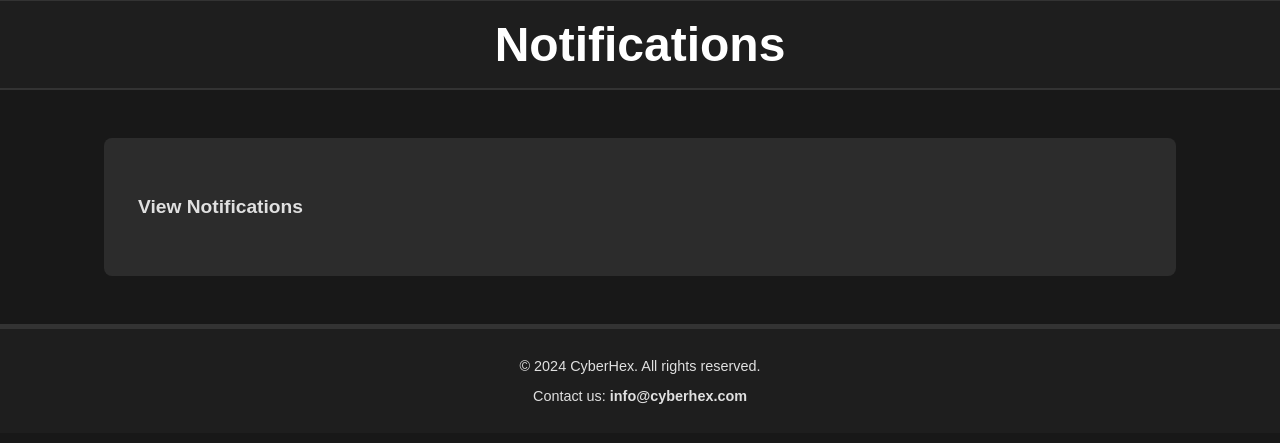
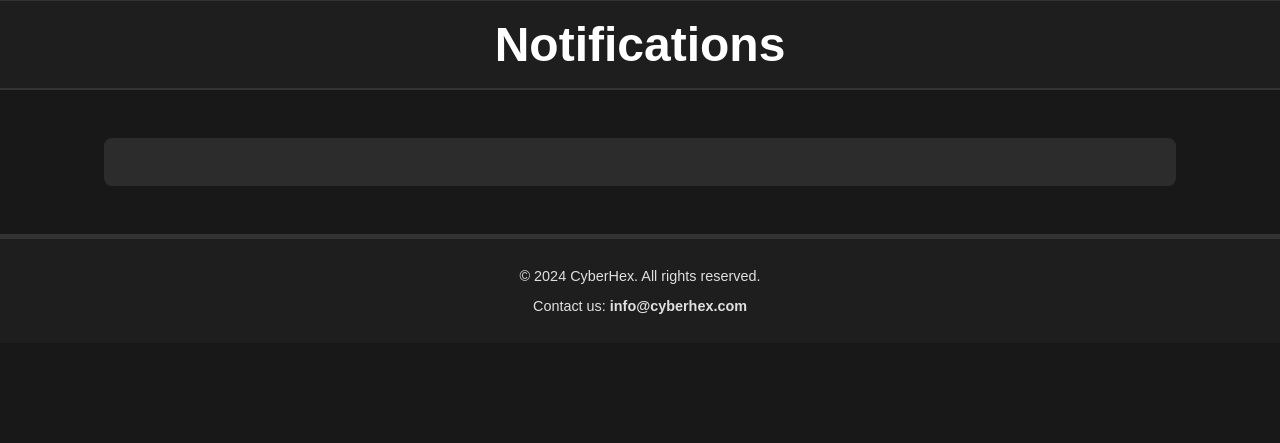
Before and after one commit to EmrullahAlku/CyberHex, a Django app: page /notifications/ in a window 1280 px wide. Shown: the part 153-596 px from the top of the page. Run offline with Django 5.2, Linux system fonts and the light colour scheme; a user stored in the database is signed in; data that the repository does not hold is empty.

Commit message:
minor notifications changes

```diff
--- a/notifications/templates/notifications/notifications_index.html
+++ /dev/null
@@ -1,14 +0,0 @@
-{% extends 'layout.html' %}
-{% load static %}
-
-{% block content %}
-<header>
-    <h1>Notifications</h1>
-</header>
-
-<nav>
-    <ul>
-        <li><a href="{% url 'notifications:notification_list' %}">View Notifications</a></li>
-    </ul>
-</nav>
-{% endblock %}
--- a/notifications/urls.py
+++ b/notifications/urls.py
@@ -4,6 +4,5 @@ from . import views
 app_name = 'notifications'
 
 urlpatterns = [
-    path('', views.notifications_index, name='notifications_index'),
-    path('notifications/', views.notification_list, name='notification_list'),
+    path('', views.notification_list, name='notification_list'),
 ]
--- a/notifications/views.py
+++ b/notifications/views.py
@@ -1,9 +1,36 @@
 from django.shortcuts import render
+from django.http import JsonResponse
 from .models import Notification
+from discussion_forum.models import Post
+from user_accounts.models import User
+
+def create_like_notification(user, post):
+    message = f"Your post '{post.title}' was liked!"
+    Notification.objects.create(user=user, message=message, notification_type='like', post=post)
+
+def create_comment_notification(user, post):
+    message = f"Your post '{post.title}' has a new comment!"
+    Notification.objects.create(user=user, message=message, notification_type='comment', post=post)
+
+def like_post(request, post_id):
+    post = Post.objects.get(id=post_id)
+    create_like_notification(post.user, post)
+    # Continue with like logic...
+    return JsonResponse({'status': 'liked'})
+
+def comment_post(request, post_id):
+    post = Post.objects.get(id=post_id)
+    create_comment_notification(post.user, post)  # Notify post owner
+    # Continue with comment logic...
+    return JsonResponse({'status': 'commented'})
+
 
 def notification_list(request):
+    # Retrieve unread notifications for the logged-in user
     notifications = Notification.objects.filter(user=request.user, read=False)
+
+    # If the user is viewing the page, mark notifications as read
+    if request.method == "GET":
+        notifications.update(read=True)  # Mark all notifications as read when the user accesses them
+
     return render(request, 'notifications/notification_list.html', {'notifications': notifications})
-
-def notifications_index(request):
-    return render(request, 'notifications/notifications_index.html')
--- a/user_accounts/templates/profile.html
+++ b/user_accounts/templates/profile.html
@@ -38,7 +38,7 @@
             <ul>
                 <li><a href="{% url 'private_messages:inbox' %}">My Messages</a></li>
                 <li><a href="{% url 'post_interactions:interactions_index' %}">Post Interactions</a></li>
-                <li><a href="{% url 'notifications:notifications_index' %}">My Notifications</a></li>
+                <li><a href="{% url 'notifications:notification_list' %}">My Notifications</a></li>
             </ul>
         </div>
     </div>
```
